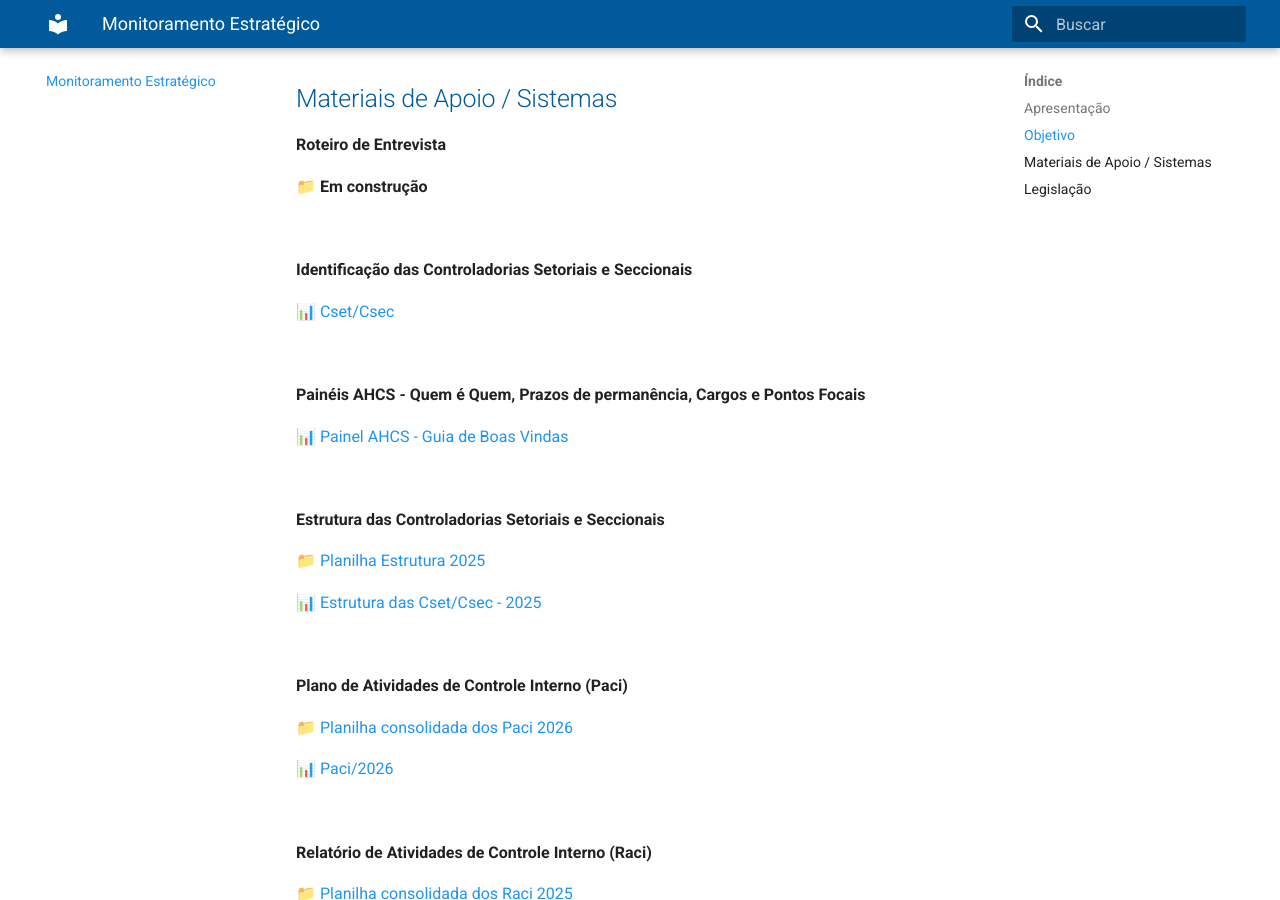
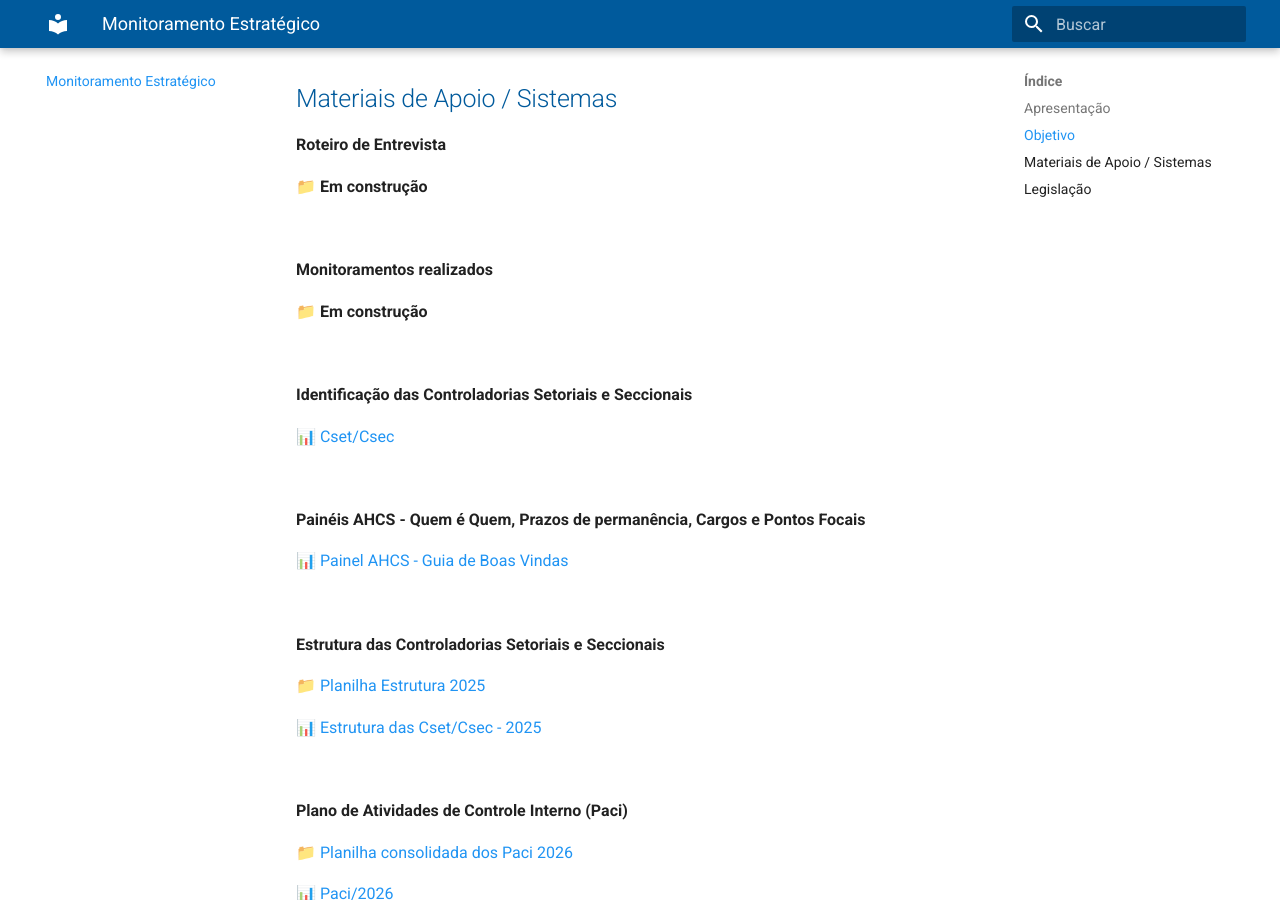
Before and after one commit to CGEMG-AHCS/guia-monitoramento-estrategico, an MkDocs documentation site: the page built from docs/monitoramento/metodologia.md, in a window 1280 px wide and 900 px high, scrolled down 1004 px. Built offline with MkDocs 1.6.1 and Material for MkDocs 9.7.7, drawn with Linux system fonts in a browser that asks for light colours.

Commit message:
Update metodologia.md

```diff
--- a/docs/monitoramento/metodologia.md
+++ b/docs/monitoramento/metodologia.md
@@ -27,6 +27,12 @@ Nesse contexto, busca:
 ## Materiais de Apoio / Sistemas
 
 **Roteiro de Entrevista**
+
+📁 **Em construção**
+
+<br>
+
+**Monitoramentos realizados**
 
 📁 **Em construção**
 
```
